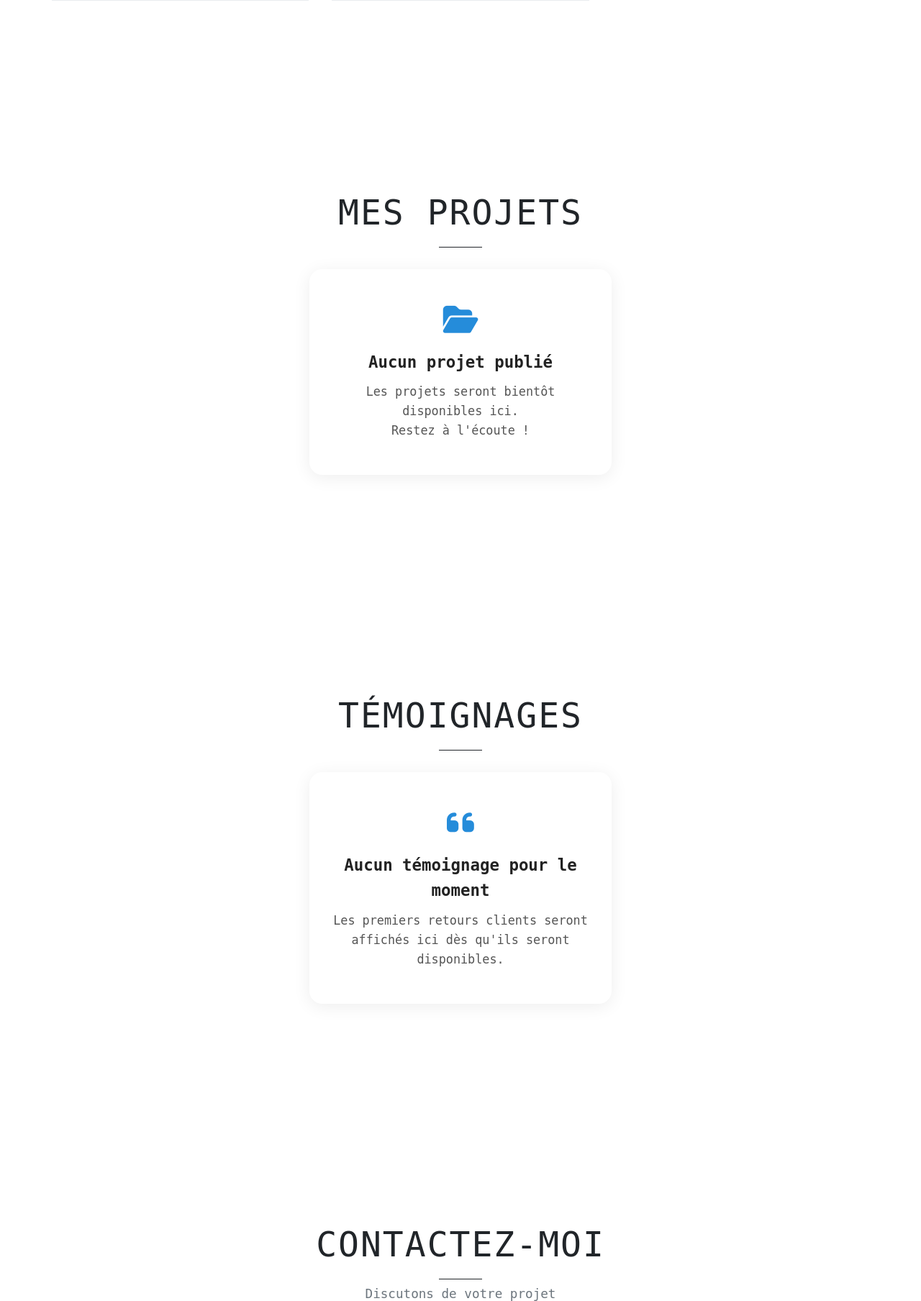
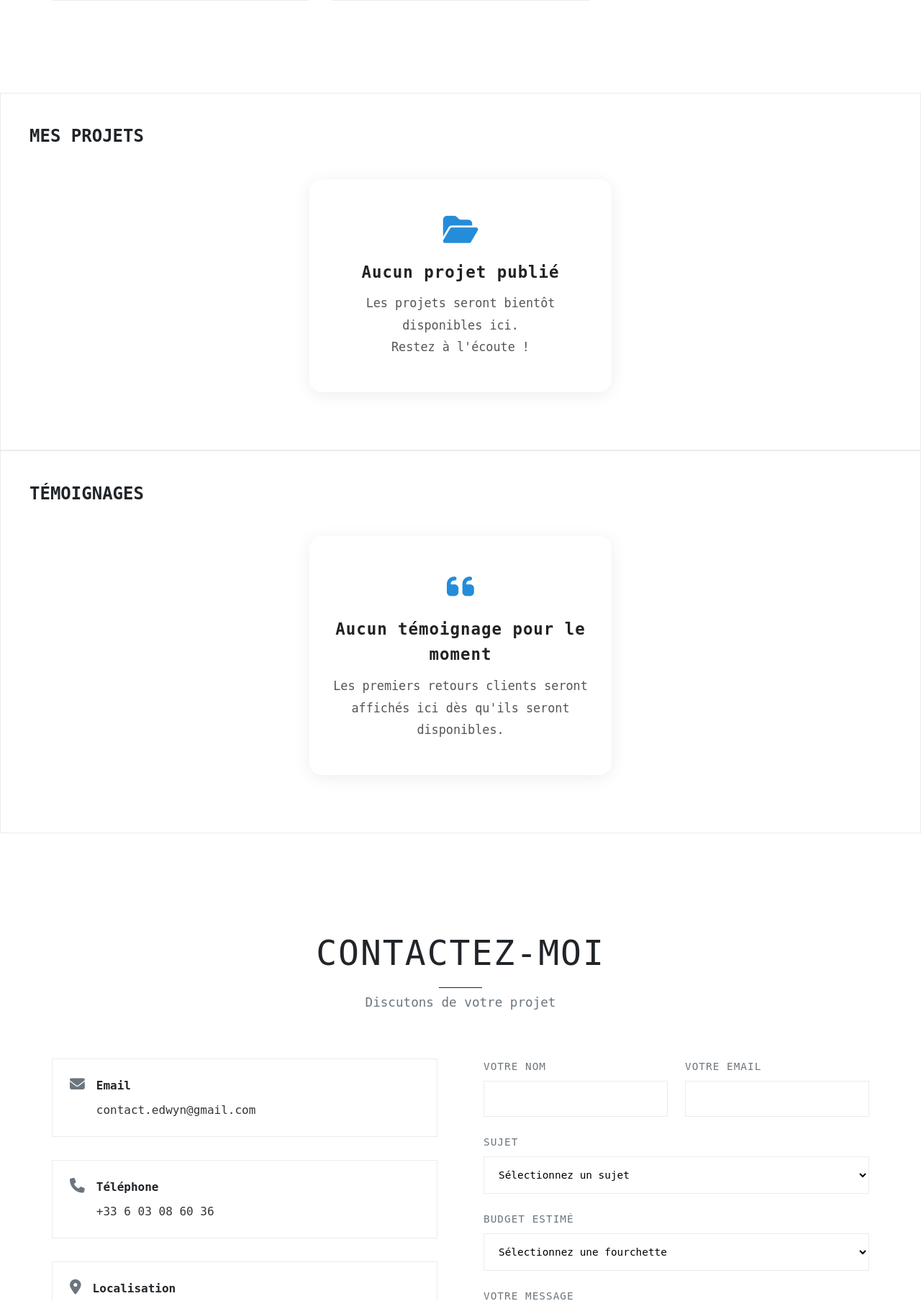
Before and after one commit to EdwynDev/Portfolio, a PHP site: page / in a window 1280 px wide. Shown: the part 3134-4942 px from the top of the page at 72% size. Run offline with PHP 8.4, Linux system fonts and the light colour scheme; some libraries are stand-ins or nearby versions; some web fonts are replaced.

Commit message:
Update home.php

```diff
--- a/app/Views/home.php
+++ b/app/Views/home.php
@@ -428,7 +428,7 @@ if ($_SERVER['REQUEST_METHOD'] === 'POST' && isset($_POST['name'], $_POST['email
     </section>
 
     <!-- Section Projets -->
-    <section id="projects" class="section">
+    <section id="projects" class="card skill-card">
         <h2 data-aos="fade-up">MES PROJETS</h2>
         <div class="empty-section-card" data-aos="zoom-in" style="margin: 40px auto; max-width: 420px; text-align: center; background: #fff; border-radius: 18px; box-shadow: 0 4px 24px rgba(0,0,0,0.07); padding: 48px 32px;">
             <div style="margin-bottom: 18px;">
@@ -440,7 +440,7 @@ if ($_SERVER['REQUEST_METHOD'] === 'POST' && isset($_POST['name'], $_POST['email
     </section>
 
     <!-- Section Témoignages -->
-    <section id="testimonials" class="section">
+    <section id="testimonials" class="card skill-card">
         <h2 data-aos="fade-up">TÉMOIGNAGES</h2>
         <div class="empty-section-card" data-aos="zoom-in" style="margin: 40px auto; max-width: 420px; text-align: center; background: #fff; border-radius: 18px; box-shadow: 0 4px 24px rgba(0,0,0,0.07); padding: 48px 32px;">
             <div style="margin-bottom: 18px;">
```
